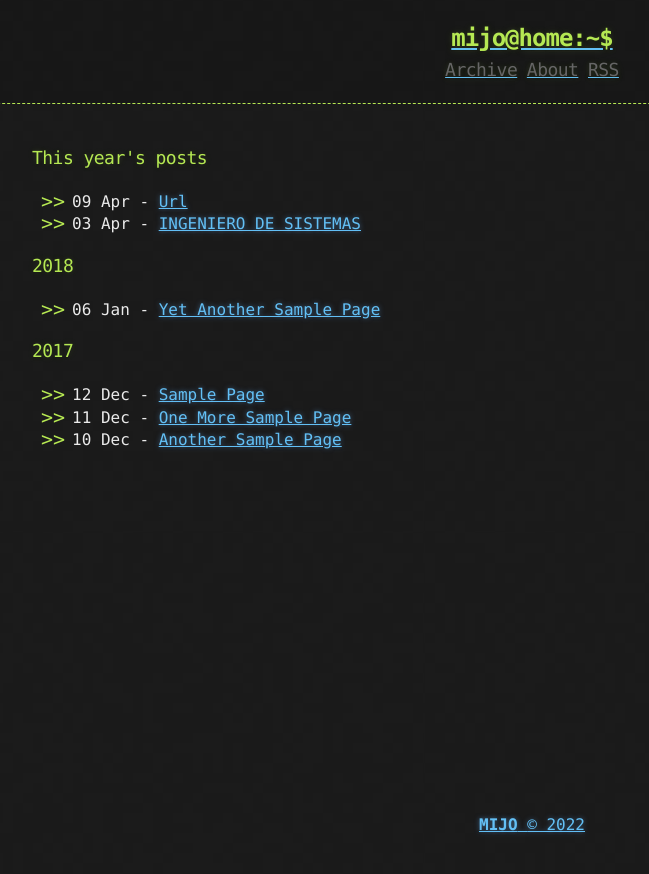
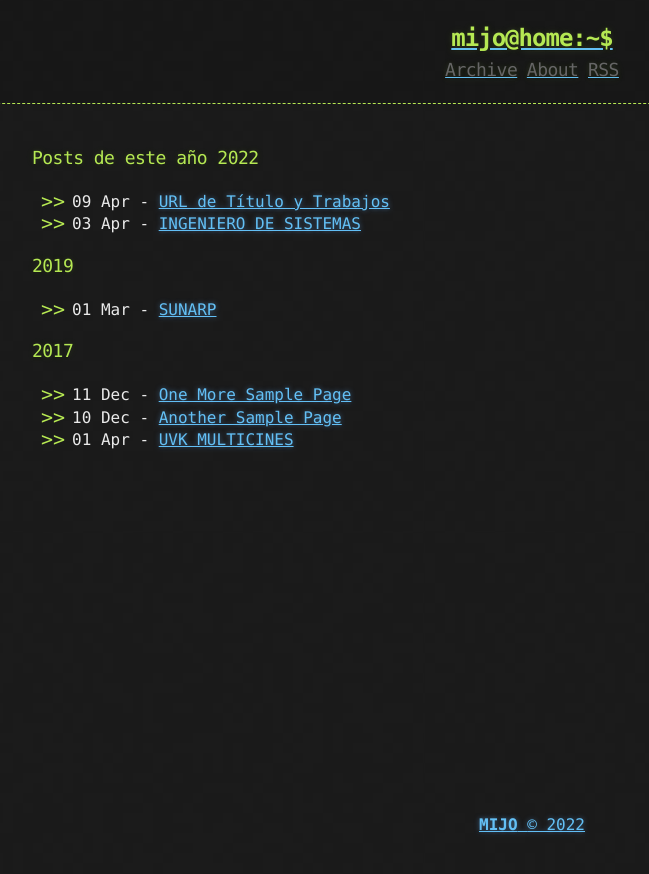
Before and after one commit to parramiguel/parramiguel.github.io, a Jekyll site: the page built from archive.md, in a window 1280 px wide. Shown: the top 874 px of the page, without its empty margins (108-757 px from the left). Built offline with Jekyll 4.4.1, drawn with Linux system fonts in a browser that asks for light colours.

Commit message:
Cambios en el POST

```diff
--- a/_posts/2018-01-06-Yet-Another-Sample-Page.md
+++ b/_posts/2017-04-01-UVK-MULTICINES.md
@@ -1,5 +1,5 @@
 ---
-title: Yet Another Sample Page
+title: UVK MULTICINES
 published: true
 ---
 
--- a/_posts/2017-12-12-Sample-Page.md
+++ b/_posts/2019-03-01-SUNARP.md
@@ -1,5 +1,5 @@
 ---
-title: Sample Page
+title: SUNARP
 published: true
 ---
 
--- a/_posts/2022-04-09-URL.md
+++ b/_posts/2022-04-09-URL.md
@@ -1,2 +1,7 @@
+---
+title:  URL de Título y Trabajos
+published: true
+---
+
 [Enlace WEB a UBA](http://bit.ly/2lJMsgO).
 [Soportes click aqui](https://drive.google.com/file/d/1myoq5EEMhu9mdYEAgqSyjCTs6l3-gOOH/view)
--- a/archive.md
+++ b/archive.md
@@ -9,7 +9,7 @@ title: Archive
     {% capture currentyear %}{{ 'now' | date: "%Y" }}{% endcapture %}
     {% capture firstpostyear %}{{ site.posts[0].date | date: '%Y' }}{% endcapture %}
     {% if currentyear == firstpostyear %}
-        <h3>This year's posts</h3>
+        <h3>Posts de este año 2022</h3>
     {% else %}
         <h3>{{ firstpostyear }}</h3>
     {% endif %}
```
